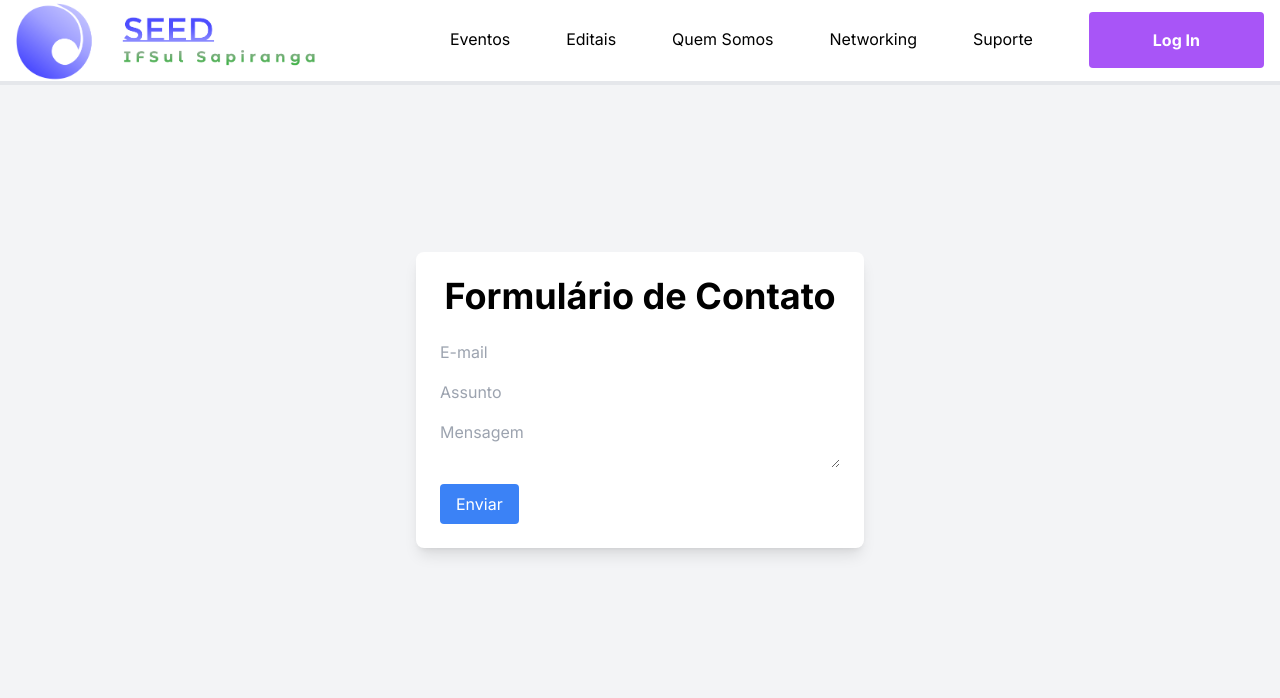
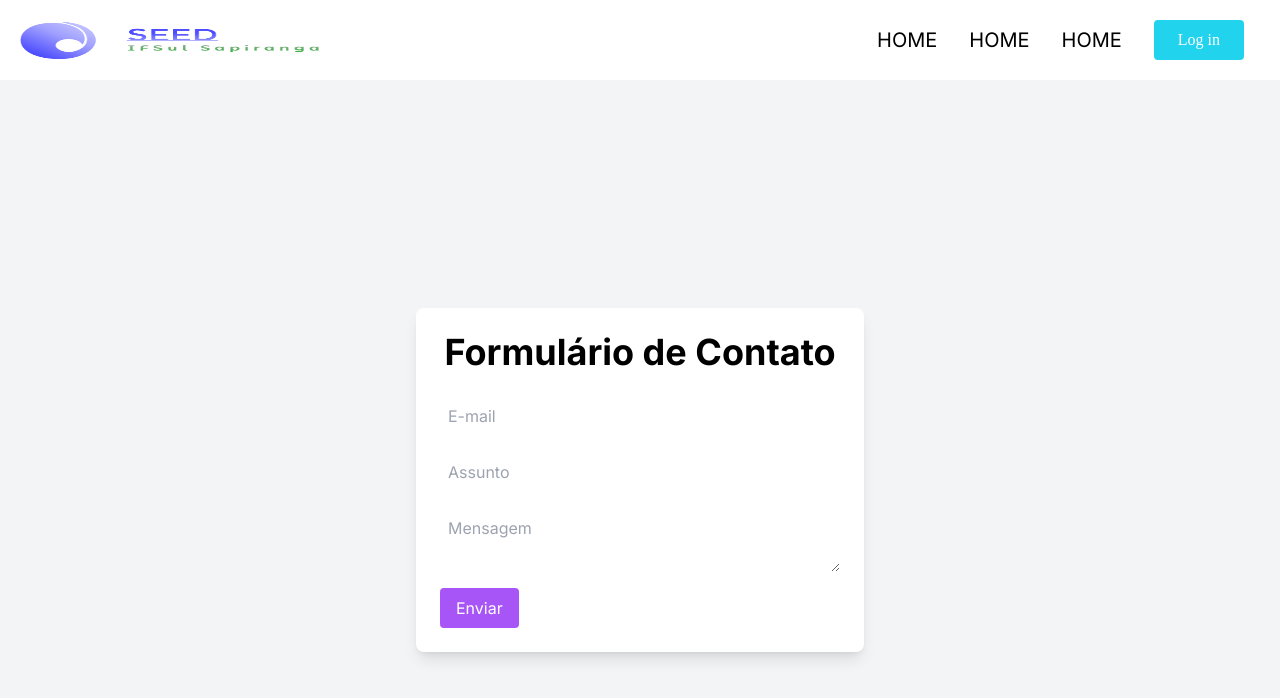
Before and after one commit to Incubadora-Seed/seedSite, a Next.js app in the folder frontend/: page /formulario in a window 1280 px wide. Shown: the top 698 px of the page. Built offline with nearby package versions, Linux system fonts and the light colour scheme.

Commit message:
header and other components responsive

```diff
--- a/frontend/src/app/formulario/page.tsx
+++ b/frontend/src/app/formulario/page.tsx
@@ -4,7 +4,7 @@ export default function FormPage() {
   return (
     <>
       <Header />
-      <section className="bg-gray-100 min-h-screen flex items-center justify-center">
+      <section className="bg-gray-100 min-h-screen flex items-center justify-center ">
         <div className="max-w-md w-full p-6 bg-white rounded-lg shadow-lg">
           <h1 className="text-4xl font-bold text-center mb-6">
             Formulário de Contato
@@ -21,7 +21,7 @@ export default function FormPage() {
                 id="email"
                 required
                 placeholder="E-mail"
-                className="input"
+                className="input p-2"
               />
             </div>
             <div className="flex flex-col">
@@ -31,7 +31,7 @@ export default function FormPage() {
                 id="subject"
                 required
                 placeholder="Assunto"
-                className="input"
+                className="input p-2"
               />
             </div>
             <div className="flex flex-col">
@@ -40,8 +40,8 @@ export default function FormPage() {
                 id="message"
                 required
                 placeholder="Mensagem"
-                className="input"
-              ></textarea>
+                className="input p-2"
+              />
             </div>
             <input
               type="hidden"
@@ -50,7 +50,7 @@ export default function FormPage() {
             />
             <button
               type="submit"
-              className="text-white px-4 py-2 rounded button bg-blue-500 hover:bg-blue-600"
+              className="text-white px-4 py-2 rounded button bg-purple-500 hover:bg-purple-700"
             >
               Enviar
             </button>
--- a/frontend/src/components/Header.tsx
+++ b/frontend/src/components/Header.tsx
@@ -1,47 +1,63 @@
+'use client'
+
+import { useState } from "react";
 import Image from "next/image";
-import Link from "next/link";
+import { ChevronLeft } from "lucide-react"
 
 export default function Header() {
+  const [isMenuOpen, setIsMenuOpen] = useState(false);
+
+  const toggleMenu = () => {
+    setIsMenuOpen(!isMenuOpen);
+  };
+
   return (
-        <>
-            <header
-                className="fixed top-0 left-0 right-0 z-50 bg-white pl-4 flex border-b-4">
+    <nav className="p-5 bg-white shadow md:flex md:items-center md:justify-between">
+      <div className="flex justify-between items-center">
+        <span className="text-2xl font-[Poppins] cursor-pointer">
           <Image
-                    src="/logo-roxa.png"
-                    alt="logo-seed"
             width={300}
             height={100}
+            className="h-10 inline"
+            src="/logo-roxa.png"
+            alt="logo"
           />
-                <div className="flex ml-auto mr-4 gap-14 items-center">
-                    <Link href="#" className="group transition duration-300">
-                        Eventos
-                        <span className="block max-w-0 group-hover:max-w-full transition-all duration-500 h-0.5 bg-black cursor-pointer"></span>
-                    </Link>
-                    <Link href="/editais" className="group transition duration-300">
-                        Editais
-                        <span className="block max-w-0 group-hover:max-w-full transition-all duration-500 h-0.5 bg-black cursor-pointer"></span>
-                    </Link>
-                    <Link href="#" className="group transition duration-300">
-                        Quem Somos
-                        <span className="block max-w-0 group-hover:max-w-full transition-all duration-500 h-0.5 bg-black cursor-pointer"></span>
-                    </Link>
-                    <Link href="#" className="group transition duration-300">
-                        Networking
-                        <span className="block max-w-0 group-hover:max-w-full transition-all duration-500 h-0.5 bg-black cursor-pointer"></span>
-                    </Link>
-                    <Link href="#" className="group transition duration-300">
-                        Suporte
-                        <span className="block max-w-0 group-hover:max-w-full transition-all duration-500 h-0.5 bg-black cursor-pointer"></span>
-                    </Link>
-                    <Link
-                        href="/login"
-                        className="flex bg-purple-500 pb-4 pt-4 pr-16 pl-16 rounded text-white font-bold
-                        hover:bg-purple-700 transition duration-300 cursor-pointer"
+        </span>
+
+        <span
+          className="text-3xl cursor-pointer mx-2 md:hidden block"
+          onClick={toggleMenu}
         >
-                        Log In
-                    </Link>
+          <ChevronLeft name={isMenuOpen ? "close" : "menu"} />
+        </span>
       </div>
-            </header>
-        </>
+
+      <ul
+        className={`md:flex md:items-center z-[-1] md:z-auto md:static absolute bg-white w-full md:w-auto md:py-0 py-4 md:pl-0 pl-7 md:opacity-100 ${
+          isMenuOpen ? "opacity-100 top-[80px]" : "opacity-0 top-[-400px]"
+        } transition-all ease-in duration-500`}
+      >
+        <li className="mx-4 my-6 md:my-0">
+          <a href="#" className="text-xl hover:text-cyan-500 duration-500">
+            HOME
+          </a>
+        </li>
+        <li className="mx-4 my-6 md:my-0">
+          <a href="#" className="text-xl hover:text-cyan-500 duration-500">
+            HOME
+          </a>
+        </li>
+        <li className="mx-4 my-6 md:my-0">
+          <a href="#" className="text-xl hover:text-cyan-500 duration-500">
+            HOME
+          </a>
+        </li>
+
+        <button className="bg-cyan-400 text-white font-[Poppins] duration-500 px-6 py-2 mx-4 hover:bg-cyan-500 rounded">
+          Log in
+        </button>
+        <h2 className=""></h2>
+      </ul>
+    </nav>
   );
 }
--- a/frontend/src/components/Networking.tsx
+++ b/frontend/src/components/Networking.tsx
@@ -22,10 +22,10 @@ export default function Networking() {
     </div>
       <div className="flex items-center justify-center p-10">
         <div className="flex-1">
-          <h2 className="text-7xl font-bold mb-4">
+            <h2 className="sm:text-4xl lg:text-5xl xl:text-7xl font-bold mb-4">
                 Engage com outras empresas do Brasil todo
             </h2>
-          <p className="text-2xl text-gray-600">
+            <p className="sm:text-md md:text-lg lg:text-xl xl:text-2xl text-gray-600">
                 Esteja você procurando construir sua comunidade local de startups, interagir com as principais startups
                 do sul do Brasil ou investir em startups que estão causando impacto em seu setor, Seed tem esses contatos
                 para você se envolver com startups que se alinham aos seus objetivos de negócios.
--- a/frontend/src/components/Support.tsx
+++ b/frontend/src/components/Support.tsx
@@ -2,20 +2,20 @@ import Link from "next/link";
 
 export default function Support() {
   return (
-    <div className="h-[80vh]">
-      <div className="mt-[20vh] text-center">
-        <h1 className="text-4xl sm:text-4xl md:text-5xl lg:text-6xl font-bold">
+    <div className="h-[80vh] px-6 md:px-12 lg:px-20 xl:px-32">
+      <div className="mt-16 md:mt-24 text-center">
+        <h1 className="text-3xl sm:text-4xl md:text-5xl lg:text-6xl font-bold">
           Precisa de suporte ou quer nos deixar uma mensagem?
         </h1>
       </div>
-      <div className="grid grid-cols-1 md:grid-cols-2">
-        <div className="flex justify-center mt-8 md:mt-10 group transition duration-300">
-          <Link href='/formulario' className="cursor-pointer hover:underline text-base sm:text-xl md:text-2xl lg:text-4xl line-clamp-3">
+      <div className="grid grid-cols-1 md:grid-cols-2 gap-8 md:gap-16 mt-12 md:mt-16">
+        <div className="flex justify-center group transition duration-300 text-center">
+          <Link href='/formulario' className="cursor-pointer hover:underline text-base sm:text-lg md:text-xl lg:text-2xl xl:text-3xl line-clamp-3">
             Acesse a página do formulário de contato
           </Link>
         </div>
-        <div className="flex justify-center mt-8 md:mt-10 group transition duration-300">
-          <Link href='/faqs' className="cursor-pointer hover:underline text-base sm:text-xl md:text-2xl lg:text-4xl line-clamp-3">
+        <div className="flex justify-center group transition duration-300 text-center">
+          <Link href='/faqs' className="cursor-pointer hover:underline text-base sm:text-lg md:text-xl lg:text-2xl xl:text-3xl line-clamp-3">
             Acesse a página dos nossos FAQs
           </Link>
         </div>
--- a/frontend/src/components/WhoWeAre.tsx
+++ b/frontend/src/components/WhoWeAre.tsx
@@ -61,7 +61,7 @@ export default function WhoWeAre() {
   return (
     <div className="text-center">
       <h1 className="text-4xl m-auto">Quem Somos</h1>
-      <div className="grid gap-12 grid-cols-3 w-full mx-auto p-4">
+      <div className="grid gap-12 md:grid-cols-1 xl:grid-cols-3 w-full mx-auto p-4">
         {images.map((image, index) => (
           <div key={index} className="m-auto text-center">
             <div className="flex items-center justify-center">
```
Also changed, not shown: frontend/src/components/Thanks.tsx (deleted). Lines whose indentation alone changed are shown as unchanged.
